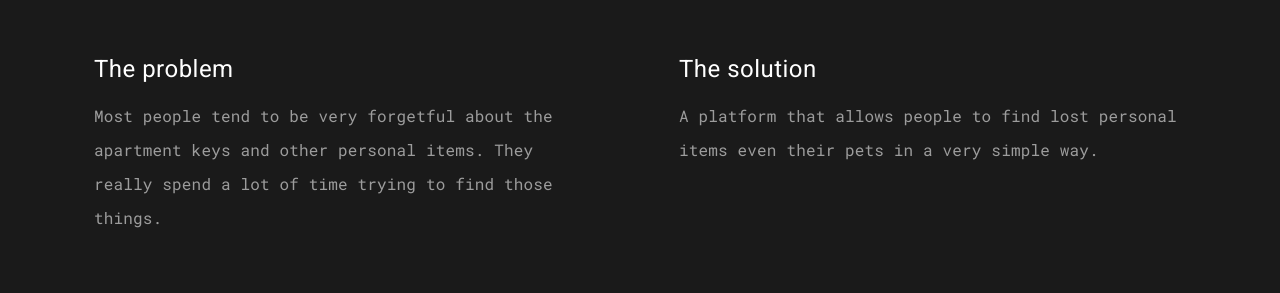
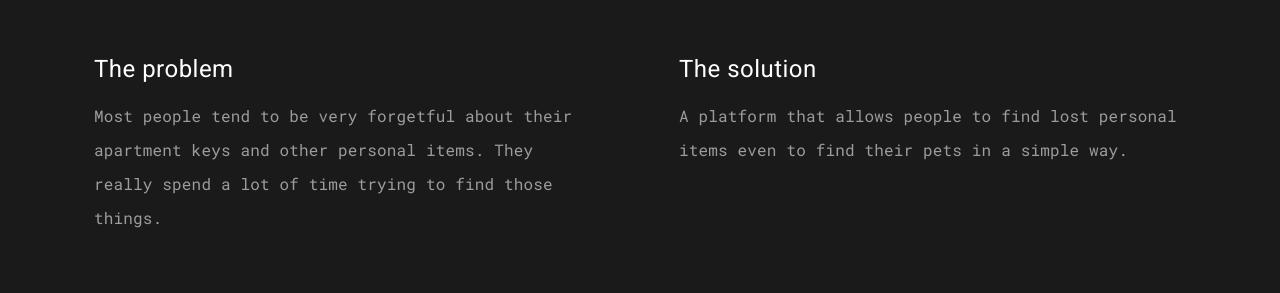
Before and after one commit to eliezerpujols/design-cases, a Jekyll site: the page built from _posts/2018-05-01-design-cases--case-01.md, in a window 1280 px wide. Shown: the part 387-680 px from the top of the page. Built offline with Jekyll 4.4.1, drawn with Linux system fonts in a browser that asks for light colours.

Commit message:
Updated '_posts/2018-05-01-design-cases--case-01.md' via CloudCannon

```diff
--- a/_posts/2018-05-01-design-cases--case-01.md
+++ b/_posts/2018-05-01-design-cases--case-01.md
@@ -7,9 +7,9 @@ case_author: Victor Ozoría
 case_author_link: 'https://dribbble.com/victorozoria'
 case_image: /assets/img/cases_photos/pexels-photo-220147.jpeg
 case_problem: >-
-  Most people tend to be very forgetful about the apartment keys and other
+  Most people tend to be very forgetful about their apartment keys and other
   personal items. They really spend a lot of time trying to find those things.
 case_solution: >-
-  A platform that allows people to find lost personal items even their pets in a
-  very simple way.
+  A platform that allows people to find lost personal items even to find their
+  pets in a simple way.
 ---
```
